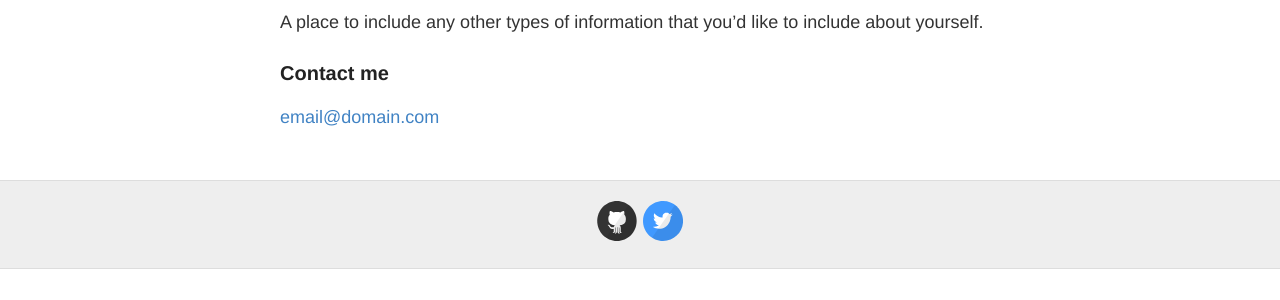
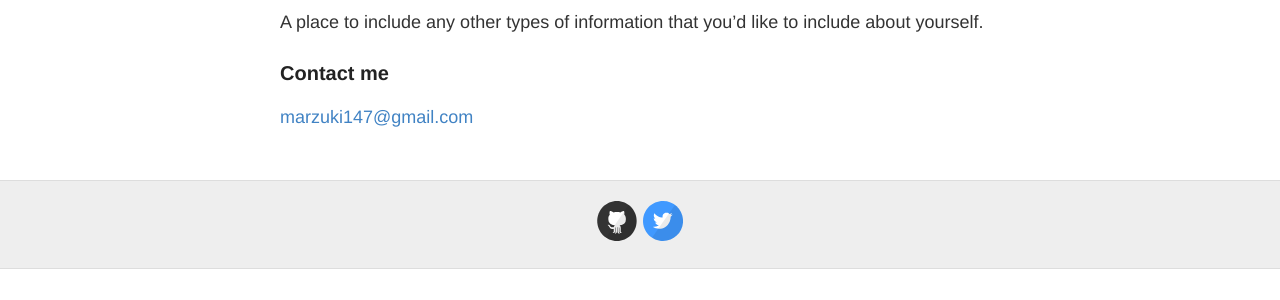
Before and after one commit to utaramas/pageone, a Jekyll site: the page built from about.md, in a window 1280 px wide. Shown: the part 354-654 px from the top of the page. Built offline with Jekyll 4.4.1, drawn with Linux system fonts in a browser that asks for light colours.

Commit message:
Update about.md

```diff
--- a/about.md
+++ b/about.md
@@ -12,4 +12,4 @@ A place to include any other types of information that you'd like to include abo
 
 ### Contact me
 
-[email@domain.com](mailto:email@domain.com)
+[marzuki147@gmail.com](mailto:marzuki147@gmail.com)
```
